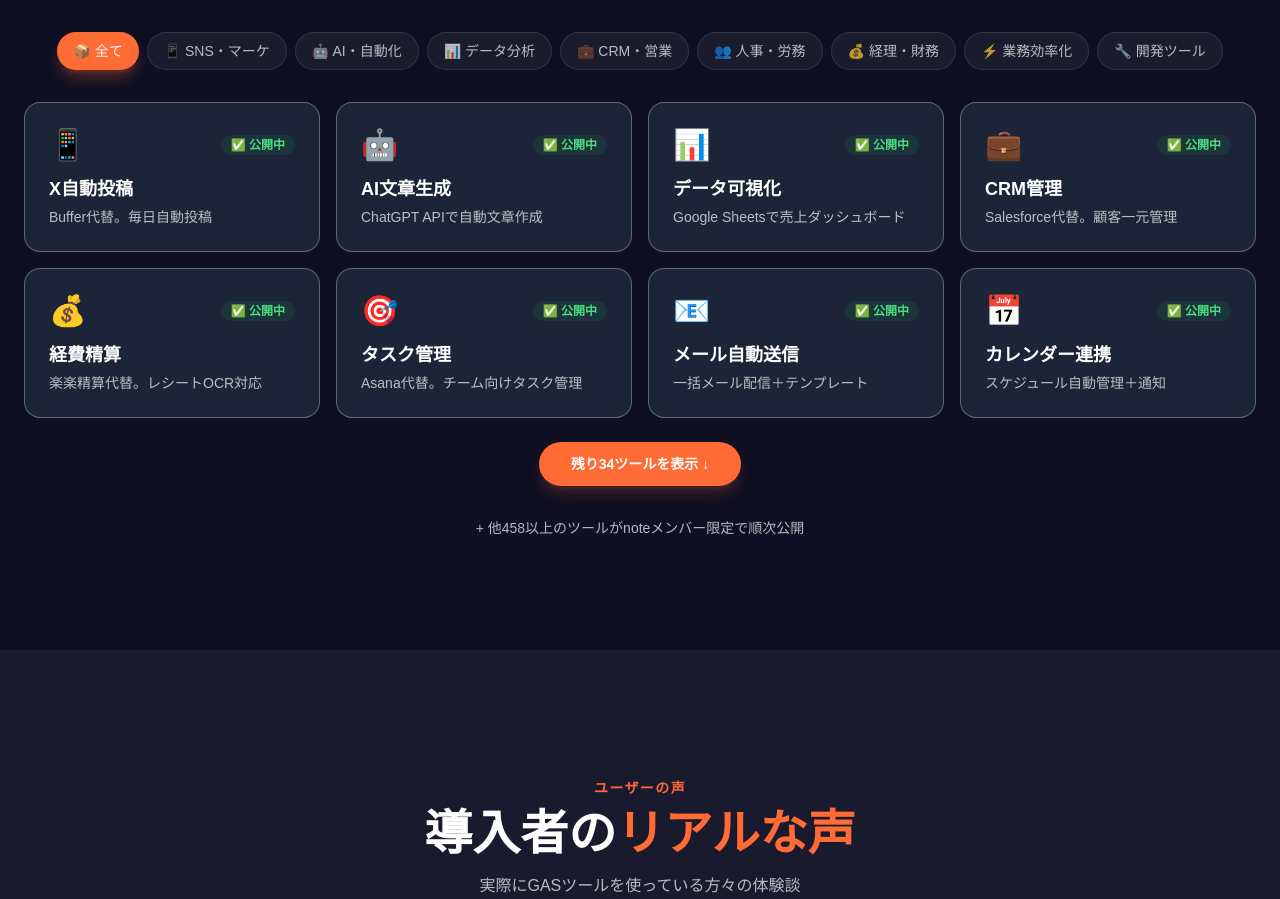
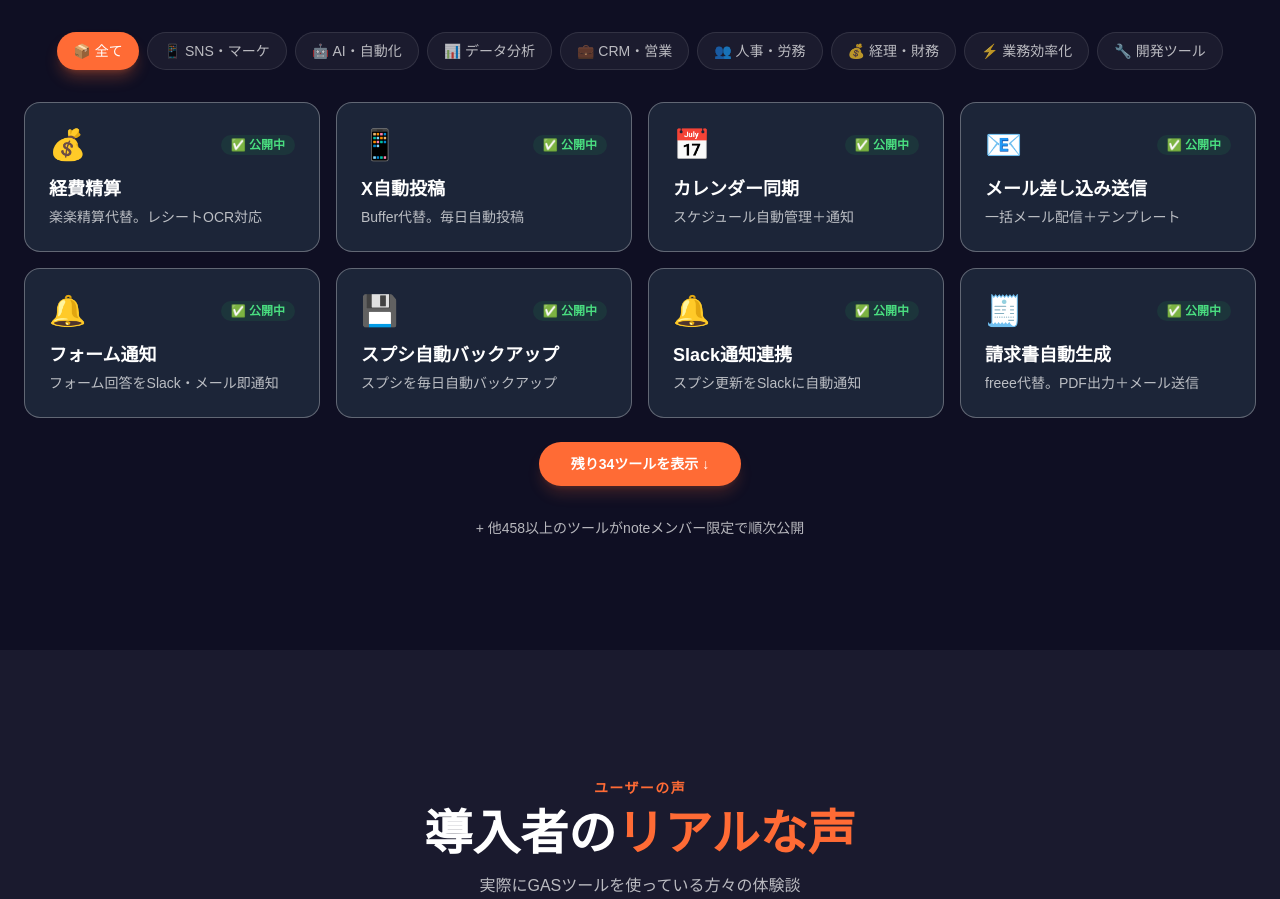
Before and after one commit to rebirth-ai/gasoji-labo-lp, a Next.js app: page / in a window 1280 px wide. Shown: the part 3358-4257 px from the top of the page. Built offline with nearby package versions, Linux system fonts and the light colour scheme.

Commit message:
v16.4: ツールショーケースをメンバーシップ公開済み10ツールに修正

```diff
--- a/components/ToolDashboard.tsx
+++ b/components/ToolDashboard.tsx
@@ -17,17 +17,17 @@ const CATEGORIES = [
 ]
 
 const TOOLS = [
-  // Published (10)
+  // Published (10) — メンバーシップ公開済み基準
+  { name: '経費精算', cat: 'finance', emoji: '💰', desc: '楽楽精算代替。レシートOCR対応', status: 'published' },
   { name: 'X自動投稿', cat: 'sns', emoji: '📱', desc: 'Buffer代替。毎日自動投稿', status: 'published' },
-  { name: 'AI文章生成', cat: 'ai', emoji: '🤖', desc: 'ChatGPT APIで自動文章作成', status: 'published' },
-  { name: 'データ可視化', cat: 'data', emoji: '📊', desc: 'Google Sheetsで売上ダッシュボード', status: 'published' },
-  { name: 'CRM管理', cat: 'crm', emoji: '💼', desc: 'Salesforce代替。顧客一元管理', status: 'published' },
-  { name: '経費精算', cat: 'finance', emoji: '💰', desc: '楽楽精算代替。レシートOCR対応', status: 'published' },
+  { name: 'カレンダー同期', cat: 'ops', emoji: '📅', desc: 'スケジュール自動管理＋通知', status: 'published' },
+  { name: 'メール差し込み送信', cat: 'ops', emoji: '📧', desc: '一括メール配信＋テンプレート', status: 'published' },
+  { name: 'フォーム通知', cat: 'ops', emoji: '🔔', desc: 'フォーム回答をSlack・メール即通知', status: 'published' },
+  { name: 'スプシ自動バックアップ', cat: 'ops', emoji: '💾', desc: 'スプシを毎日自動バックアップ', status: 'published' },
+  { name: 'Slack通知連携', cat: 'dev', emoji: '🔔', desc: 'スプシ更新をSlackに自動通知', status: 'published' },
+  { name: '請求書自動生成', cat: 'finance', emoji: '🧾', desc: 'freee代替。PDF出力＋メール送信', status: 'published' },
+  { name: '連絡先管理', cat: 'crm', emoji: '📇', desc: '顧客・取引先の連絡先一元管理', status: 'published' },
   { name: 'タスク管理', cat: 'ops', emoji: '🎯', desc: 'Asana代替。チーム向けタスク管理', status: 'published' },
-  { name: 'メール自動送信', cat: 'ops', emoji: '📧', desc: '一括メール配信＋テンプレート', status: 'published' },
-  { name: 'カレンダー連携', cat: 'ops', emoji: '📅', desc: 'スケジュール自動管理＋通知', status: 'published' },
-  { name: 'チャットボット', cat: 'ai', emoji: '💬', desc: 'AI搭載自動応答＋FAQ対応', status: 'published' },
-  { name: '売上レポート', cat: 'data', emoji: '📈', desc: '自動集計・グラフ化・PDF出力', status: 'published' },
   // Coming soon (30+)
   { name: 'SNS予約投稿', cat: 'sns', emoji: '🗓️', desc: 'Hootsuite代替。複数SNS一括予約', status: 'coming' },
   { name: 'Instagram分析', cat: 'sns', emoji: '📸', desc: 'フォロワー推移・エンゲージメント', status: 'coming' },
@@ -49,7 +49,7 @@ const TOOLS = [
   { name: '給与計算', cat: 'hr', emoji: '💵', desc: '自動計算＋明細生成', status: 'coming' },
   { name: '採用管理', cat: 'hr', emoji: '🤝', desc: '応募者トラッキング＋面接管理', status: 'coming' },
   { name: '社内アンケート', cat: 'hr', emoji: '📋', desc: 'フォーム＋自動集計＋分析', status: 'coming' },
-  { name: '請求書自動生成', cat: 'finance', emoji: '🧾', desc: 'freee代替。PDF出力＋メール送信', status: 'coming' },
+  { name: '予実管理', cat: 'finance', emoji: '📊', desc: '予算vs実績を自動対比・レポート', status: 'coming' },
   { name: '入出金管理', cat: 'finance', emoji: '🏦', desc: '口座連携＋自動仕訳', status: 'coming' },
   { name: '予算管理', cat: 'finance', emoji: '📉', desc: '部門別予算＋実績対比', status: 'coming' },
   { name: '領収書OCR', cat: 'finance', emoji: '🧾', desc: '写真→自動テキスト抽出', status: 'coming' },
```
